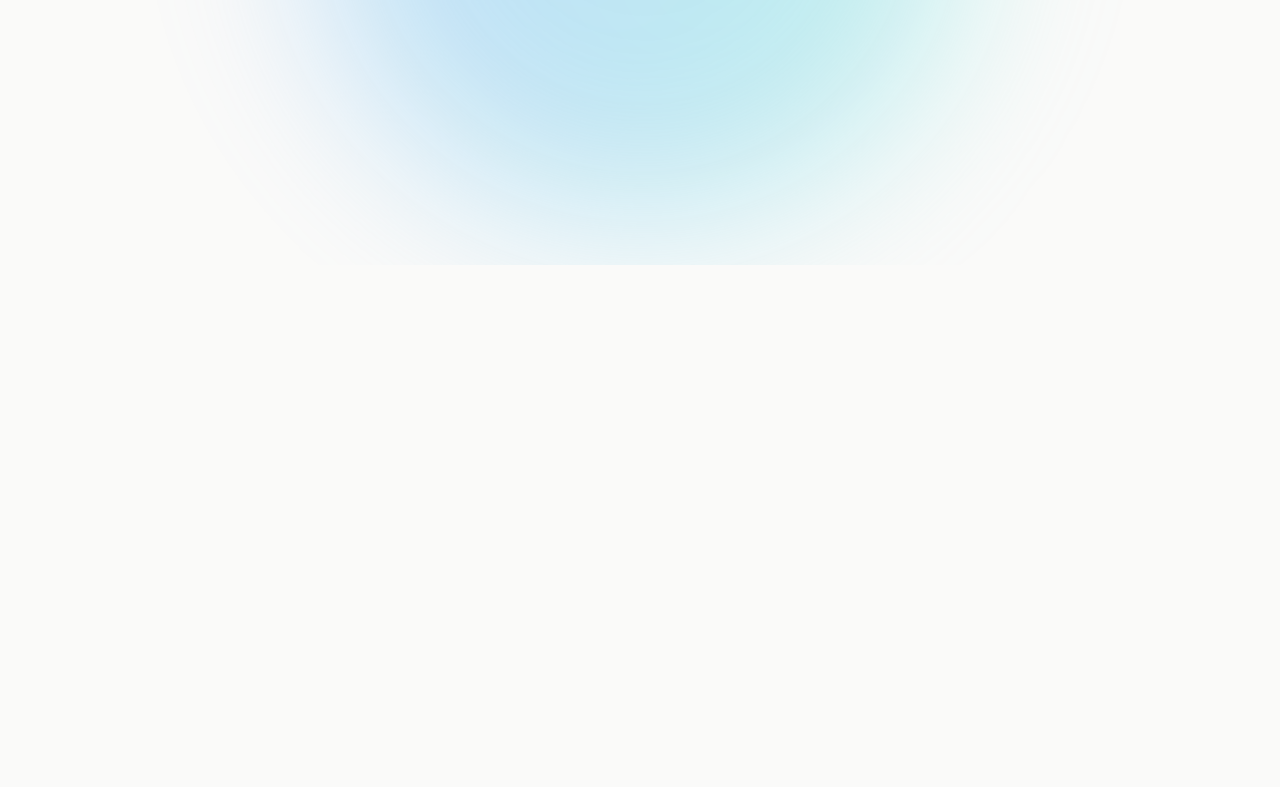
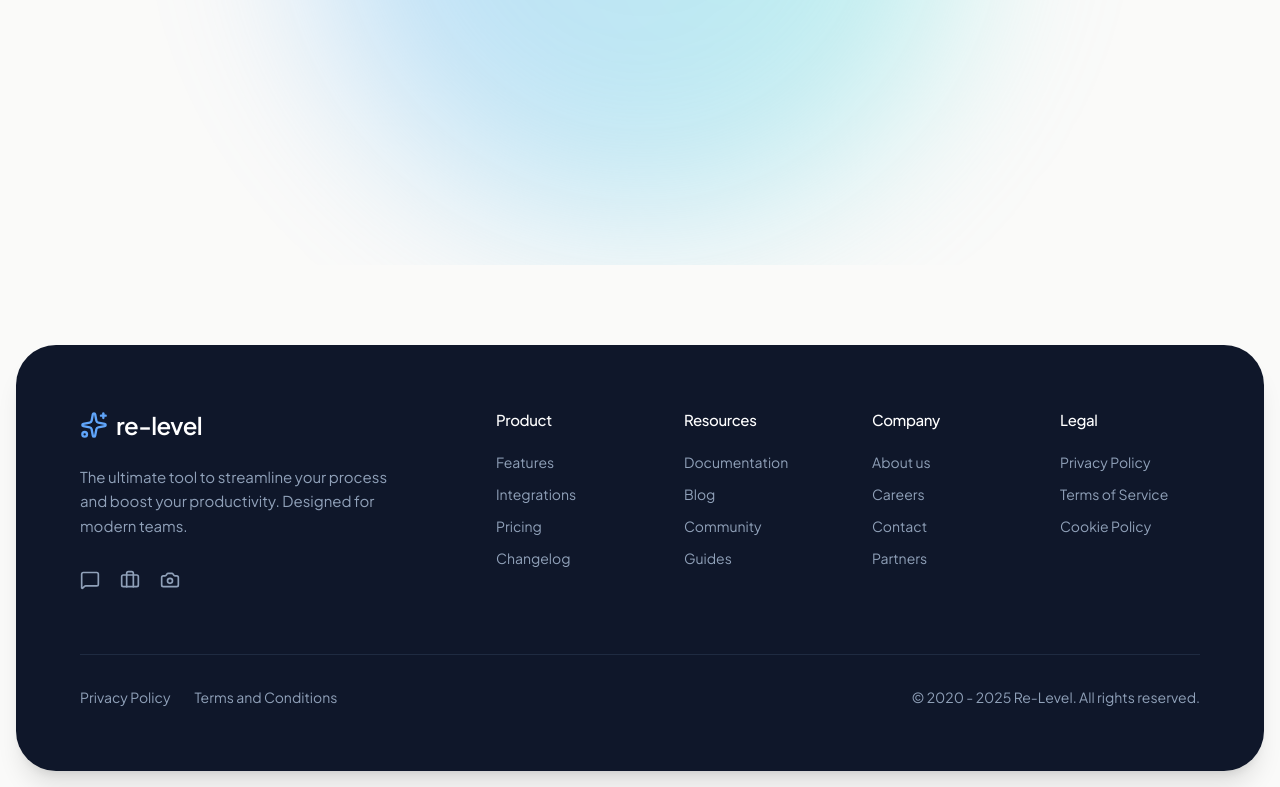
Before and after one commit to bhaveshpatil093/re-level, a React (Vite) app: page / in a window 1280 px wide. Shown: the part 471-1258 px from the top of the page. Before the commit the page ends 800 px from the top, so only its background shows below. Built offline with nearby package versions, Linux system fonts and the light colour scheme.

Commit message:
Fix lucide-react brand imports and push Footer component

```diff
--- /dev/null
+++ b/src/components/Footer.jsx
@@ -0,0 +1,68 @@
+import React from 'react'
+import { Link } from 'react-router-dom'
+import { Sparkles, MessageSquare, Briefcase, Camera } from 'lucide-react'
+
+export function Footer() {
+  const footerLinks = {
+    Product: ['Features', 'Integrations', 'Pricing', 'Changelog'],
+    Resources: ['Documentation', 'Blog', 'Community', 'Guides'],
+    Company: ['About us', 'Careers', 'Contact', 'Partners'],
+    Legal: ['Privacy Policy', 'Terms of Service', 'Cookie Policy'],
+  }
+
+  return (
+    <footer className="w-full px-4 pb-4 pt-20">
+      <div className="bg-navy rounded-[2.5rem] px-8 py-12 md:px-16 md:py-16 max-w-[calc(100%-2rem)] md:max-w-7xl mx-auto flex flex-col gap-12 text-slate-300 shadow-xl relative z-10">
+
+        {/* Top Section */}
+        <div className="flex flex-col lg:flex-row justify-between gap-12 lg:gap-24">
+
+          {/* Logo & Info */}
+          <div className="flex flex-col gap-6 max-w-xs shrink-0">
+            <Link to="/" className="flex items-center gap-2 group">
+              <div className="text-primary-400 transition-colors">
+                <Sparkles className="w-7 h-7" />
+              </div>
+              <span className="font-semibold text-2xl text-white tracking-tight">re-level</span>
+            </Link>
+            <p className="text-[15px] leading-relaxed text-slate-400">
+              The ultimate tool to streamline your process and boost your productivity. Designed for modern teams.
+            </p>
+
+            {/* Socials */}
+            <div className="flex items-center gap-5 mt-2">
+              <a href="#" className="text-slate-400 hover:text-white transition-colors" aria-label="Twitter/X"><MessageSquare className="w-5 h-5" /></a>
+              <a href="#" className="text-slate-400 hover:text-white transition-colors" aria-label="LinkedIn"><Briefcase className="w-5 h-5" /></a>
+              <a href="#" className="text-slate-400 hover:text-white transition-colors" aria-label="Instagram"><Camera className="w-5 h-5" /></a>
+            </div>
+          </div>
+
+          {/* Link Columns */}
+          <div className="grid grid-cols-2 md:grid-cols-4 gap-8 lg:gap-12 w-full">
+            {Object.entries(footerLinks).map(([category, links]) => (
+              <div key={category} className="flex flex-col gap-4">
+                <h4 className="text-white font-medium mb-1 text-[15px]">{category}</h4>
+                <div className="flex flex-col gap-3">
+                  {links.map((link) => (
+                    <a key={link} href="#" className="text-sm text-slate-400 hover:text-white transition-colors">
+                      {link}
+                    </a>
+                  ))}
+                </div>
+              </div>
+            ))}
+          </div>
+        </div>
+
+        {/* Bottom Bar */}
+        <div className="border-t border-slate-700/50 pt-8 mt-4 flex flex-col md:flex-row items-center justify-between gap-6 text-sm text-slate-400">
+          <div className="flex flex-wrap items-center justify-center gap-6">
+            <a href="#" className="hover:text-white transition-colors">Privacy Policy</a>
+            <a href="#" className="hover:text-white transition-colors">Terms and Conditions</a>
+          </div>
+          <p className="text-center">© 2020 - 2025 Re-Level. All rights reserved.</p>
+        </div>
+      </div>
+    </footer>
+  )
+}
--- a/src/pages/Landing.jsx
+++ b/src/pages/Landing.jsx
@@ -4,6 +4,7 @@ import { Button } from '../components/ui/Button'
 import { GradientBlob } from '../components/ui/GradientBlob'
 import { Badge } from '../components/ui/Badge'
 import { Navbar } from '../components/Navbar'
+import { Footer } from '../components/Footer'
 
 export default function Landing() {
   return (
@@ -41,6 +42,7 @@ export default function Landing() {
           </div>
         </motion.div>
       </main>
+      <Footer />
     </div>
   )
 }
```
